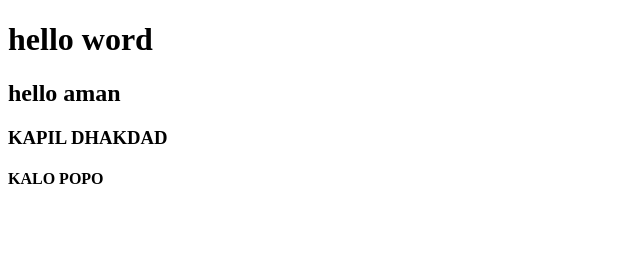
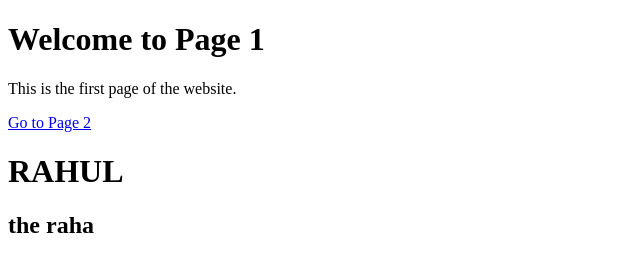
Before and after one commit to rahadaha/rahada, a plain HTML site: page index.html in a window 1280 px wide. Shown: the whole page, without its empty margins (0-640 px from the left). Drawn offline with Linux system fonts and the light colour scheme.

Commit message:
added index.html

```diff
--- a/index.html
+++ b/index.html
@@ -4,12 +4,13 @@
     <meta charset="UTF-8">
     <meta http-equiv="X-UA-Compatible" content="IE=edge">
     <meta name="viewport" content="width=device-width, initial-scale=1.0">
-    <title>Document</title>
+    <title>dong</title>
 </head>
 <body>
-    <h1>hello word</h1>
-    <h2>hello aman</h2>
-    <H3>KAPIL DHAKDAD</H3>
-    <H4>KALO POPO</H4>
+    <h1>Welcome to Page 1</h1>
+	<p>This is the first page of the website.</p>
+	<a href="page2.html">Go to Page 2</a>
+    <H1>RAHUL</H1>
+    <h2>the raha</h2>
 </body>
 </html>
```
